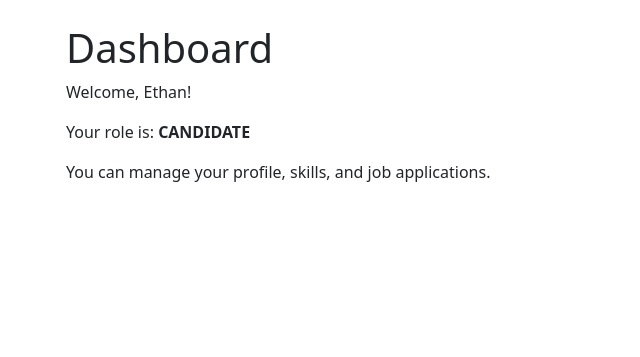
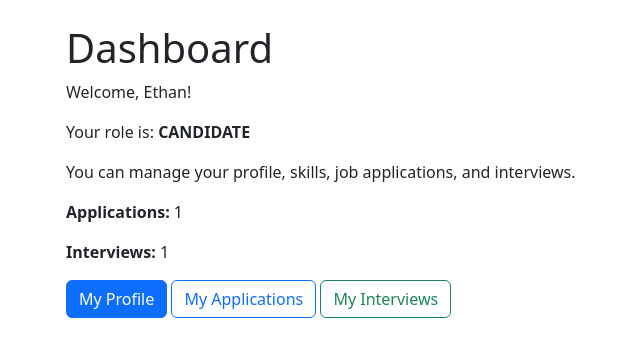
Before and after one commit to ETHAN2545/WebFrameworkProject, a Django app: template templates/core/dashboard.html in a window 1280 px wide. Shown: the part 56-413 px from the top of the page, without its empty margins (16-656 px from the left). Run offline with Django 5.2, Linux system fonts and the light colour scheme; a user stored in the database is signed in; data comes from the database, SQL or seed files in the repository; tables that the repository leaves empty hold one stand-in row (values such as "Sample post"); the template is opened without the code that fills it: values that come from a table or form of the project are taken from there, most other values are stand-ins (such as "Sample title", 1, 10 or a date in 2020); parts of the project's set-up code (start-up, migrations or seed data) failed here and were passed over.

Commit message:
updated the dashboard html template

```diff
--- a/templates/core/dashboard.html
+++ b/templates/core/dashboard.html
@@ -7,10 +7,32 @@
 <p>Your role is: <strong>{{ user.role }}</strong></p>
 
 {% if user.role == 'ADMIN' %}
-    <p>You can manage the whole Hirely system.</p>
-{% elif user.role == 'RECRUITER' %}
+    <p>You can manage the whole Hirely system through the admin panel.</p>
+    <a href="/admin/" class="btn btn-primary">Go to Admin</a>
+{% endif %}
+
+{% if user.role == 'CANDIDATE' %}
+    <p>You can manage your profile, skills, job applications, and interviews.</p>
+
+    {% if profile %}
+        <p><strong>Applications:</strong> {{ applications_count }}</p>
+        <p><strong>Interviews:</strong> {{ interviews_count }}</p>
+        <a href="{% url 'profile' %}" class="btn btn-primary">My Profile</a>
+        <a href="{% url 'my_applications' %}" class="btn btn-outline-primary">My Applications</a>
+        <a href="{% url 'my_interviews' %}" class="btn btn-outline-success">My Interviews</a>
+    {% else %}
+        <p>You have not created a candidate profile yet.</p>
+        <a href="{% url 'create_profile' %}" class="btn btn-primary">Create Profile</a>
+    {% endif %}
+{% endif %}
+
+{% if user.role == 'RECRUITER' %}
     <p>You can manage jobs, applications, and interviews.</p>
-{% elif user.role == 'CANDIDATE' %}
-    <p>You can manage your profile, skills, and job applications.</p>
+    <p><strong>Jobs Posted:</strong> {{ jobs_count }}</p>
+    <p><strong>Total Applications:</strong> {{ applications_count }}</p>
+    <p><strong>Scheduled Interviews:</strong> {{ interviews_count }}</p>
+
+    <a href="{% url 'create_job' %}" class="btn btn-primary">Post Job</a>
+    <a href="{% url 'recruiter_applications' %}" class="btn btn-outline-primary">View Applications</a>
 {% endif %}
 {% endblock %}
```
